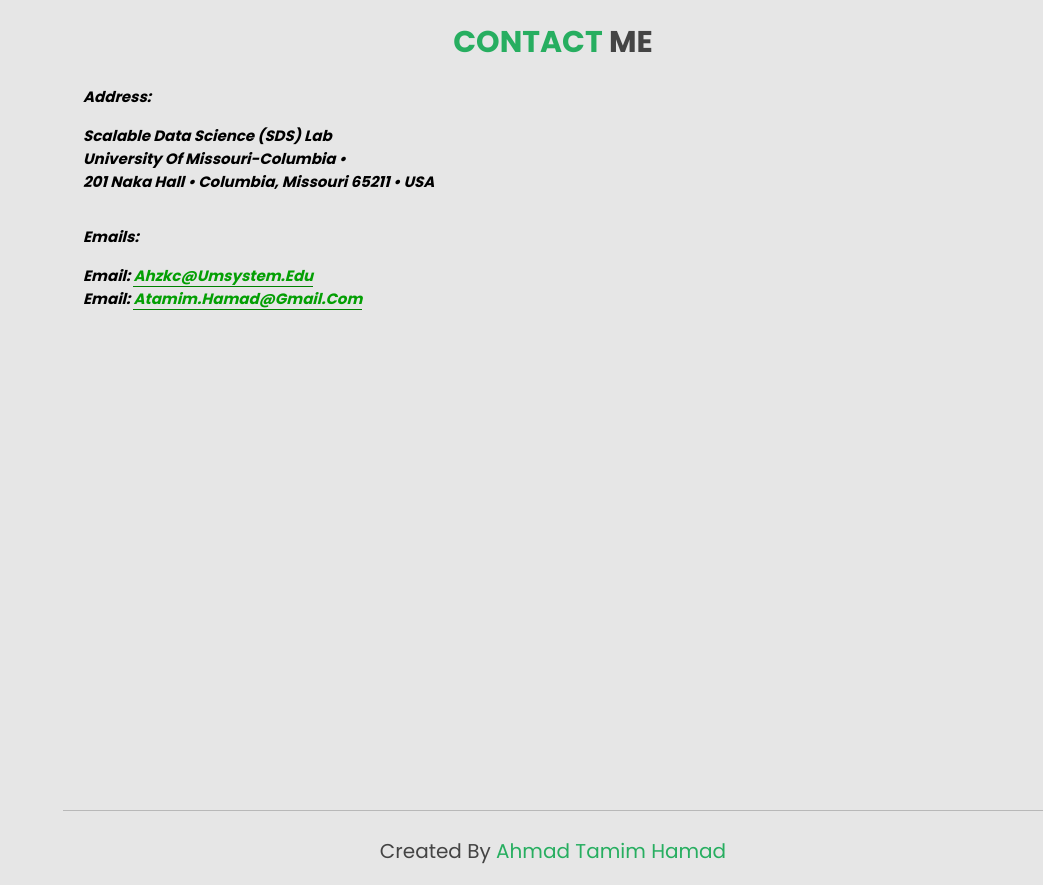
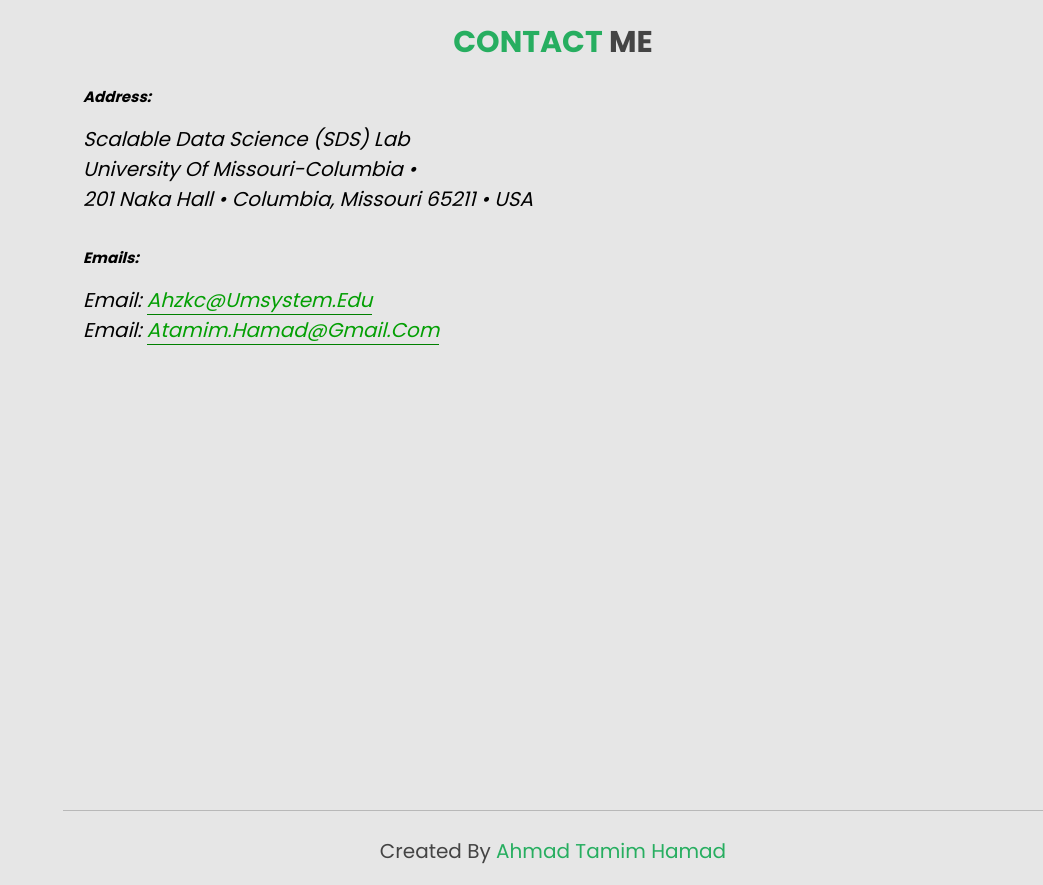
Before and after one commit to tamim1992/MyInfo, a plain HTML site: page index.html in a window 1280 px wide. Shown: the part 3200-4085 px from the top of the page, without its empty margins (237-1280 px from the left). Drawn offline with Linux system fonts and the light colour scheme.

Commit message:
Update index.html

```diff
--- a/index.html
+++ b/index.html
@@ -116,23 +116,22 @@
 
 <section class="contact" id="contact">
 
-    <h1 class="heading"> <span>contact</span> me </h1>
+        <h1 class="heading"> <span>contact</span> me </h1>
     <address>
-       <h2>Address:</h2> <br>
-       <h1>
+       <h1 class="address1">Address:</h1> <br>
+       <p class = "address">
         Scalable Data Science (SDS) Lab <br>
         University of Missouri-Columbia • <br>
         201 Naka Hall • Columbia, Missouri 65211 • USA <br>
-       </h1> <br> <br>
+       </p> <br> <br>
 
-       <h2>Emails:</h2> <br>
-       <h1>
+       <h1 class="address1" >Emails:</h1> <br>
+
+       <p class = "address">
         Email: <a href = "mailto:ahzkc@umsystem.edu"> ahzkc@umsystem.edu </a><br>
         Email: <a href="mailto:Atamim.hamad@gmail.com"> atamim.hamad@gmail.com</a>
-       </h1>
+       </p>
         </address>
-
-
 </section>
 
 <!-- contact section ends -->
```
